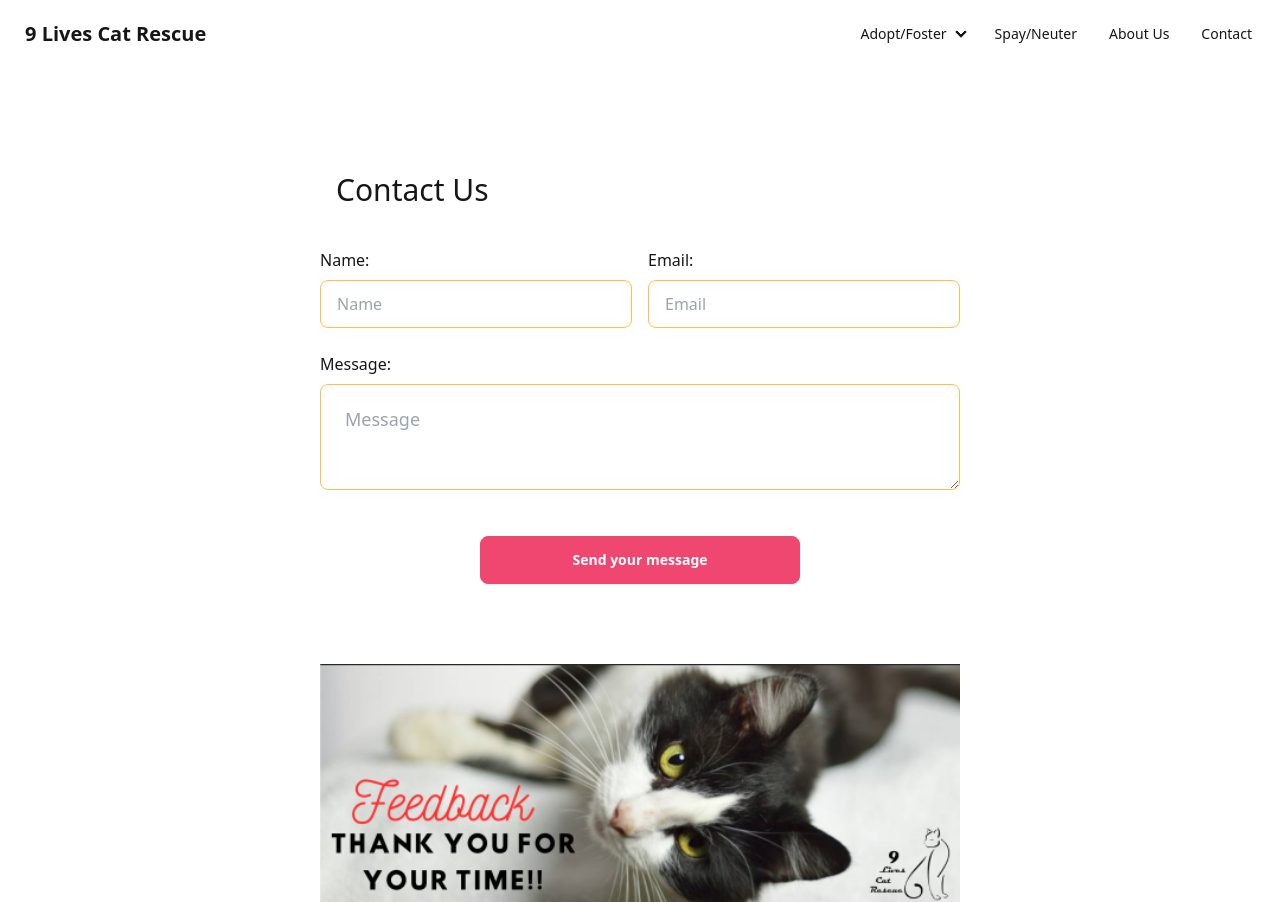
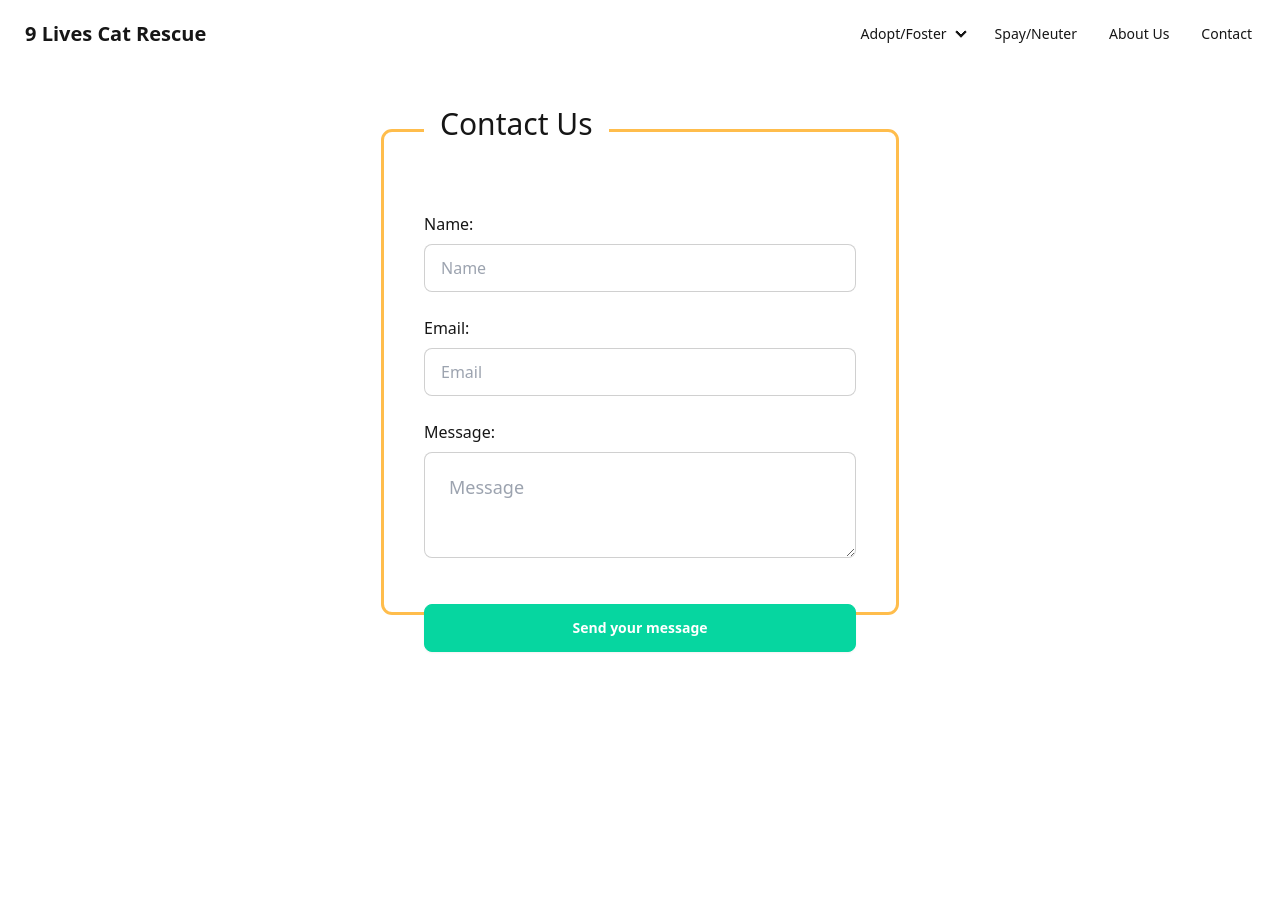
Before and after one commit to vanatech/ninelivescatrescue, a React (Create React App) app in the folder NineLivesCatRescue/ClientApp/: page /contact in a window 1280 px wide. After the commit the page ends 800 px from the top, so only its background shows below. Built offline with nearby package versions, Linux system fonts and the light colour scheme.

Commit message:
Style contact form

```diff
--- a/NineLivesCatRescue/ClientApp/src/components/Contact.jsx
+++ b/NineLivesCatRescue/ClientApp/src/components/Contact.jsx
@@ -1,44 +1,33 @@
 import React, {Component} from 'react';
-import feedback from '../images/feedback.png';
-
 
 export class Contact extends Component {
     render() {
         return (
             <>
                 <div className="flex items-center justify-center mt-16">
-                    <form action="/" method="post" className="w-[50%] h-[60vh] flex flex-col justify-around items-center">
+                    <form action="/" method="post" className="w-full md:w-[40%] h-[60vh] flex flex-col justify-around items-center p-10 md:outline md:outline-secondary rounded-lg">
+                        <fieldset className="md:w-full md:relative">
+                            <legend className="text-3xl mt-10 self-start md:absolute md:-top-[122px] md:bg-white md:p-4">Contact Us</legend>
 
-
-
-
-                        <h1 className="text-3xl mt-10 self-start ml-4">Contact Us</h1>
-
-                        <div className="flex w-full mt-10 gap-4">
-                            <div className="w-full">
+                            <div className="w-full mt-10">
                                 <label htmlFor="name">Name:</label>
-                                <input type="text" placeholder="Name" id="name" name="user_name" className="input input-bordered input-secondary w-full mt-2" />
+                                <input type="text" placeholder="Name" id="name" name="user_name" className="input input-bordered w-full mt-2" />
                             </div>
 
-                            <div className="w-full">
+                            <div className="w-full mt-6">
                                 <label htmlFor="email">Email:</label>
-                                <input type="text" placeholder="Email" id="email" name="user_email" className="input input-bordered input-secondary w-full mt-2" />
+                                <input type="text" placeholder="Email" id="email" name="user_email" className="input input-bordered w-full mt-2" />
                             </div>
-                        </div>
 
+                            <div className="w-full mt-6">
+                                <label htmlFor="msg">Message:</label>
+                                <textarea id="msg" name="user_message" className="textarea textarea-lg w-full textarea-bordered mt-2" placeholder="Message"></textarea>
+                            </div>
 
-                        <div className="w-full mt-6">
-                            <label htmlFor="msg">Message:</label>
-                            <textarea id="msg" name="user_message" className="textarea textarea-lg w-full textarea-secondary mt-2" placeholder="Message"></textarea>
-                        </div>
-
-                        <div className="btn btn-accent w-1/2 mt-10">
-                            <button className="text-white" type="submit">Send your message</button>
-                        </div>
-
-                        <div className="w-full mt-20">
-                            <img className="w-full" src={feedback} alt="" />
-                        </div>
+                            <div className="btn btn-primary w-full mt-10">
+                                <button className="text-white" type="submit">Send your message</button>
+                            </div>
+                        </fieldset>
                     </form>
                 </div>
             </>
```
